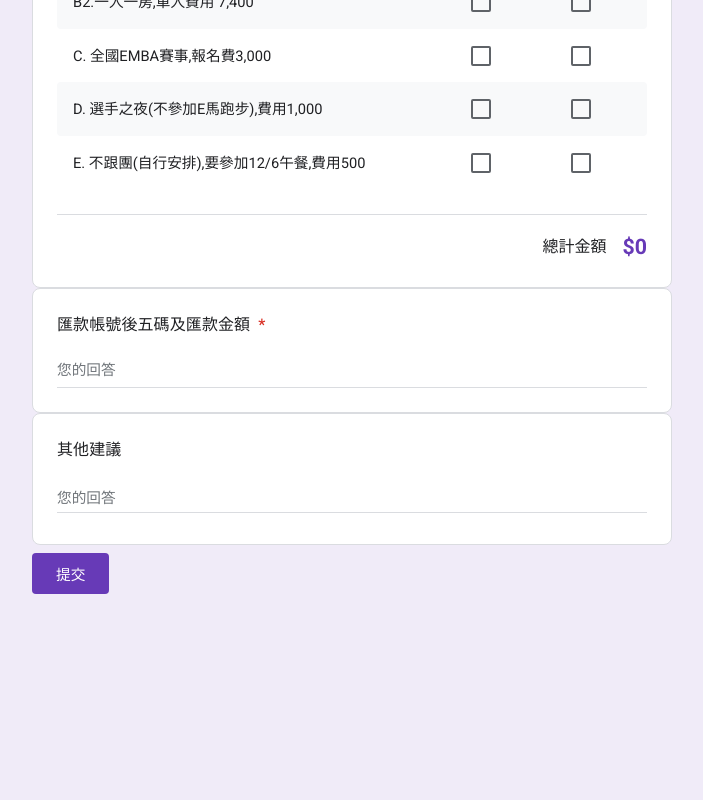
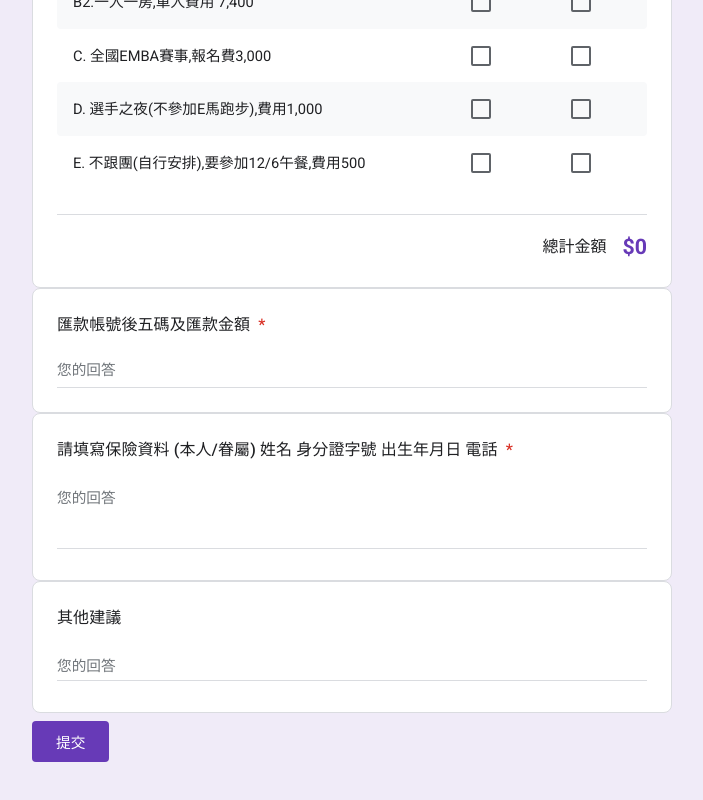
Before and after one commit to auestin/emba-form, a React (Vite) app: page / in a window 1280 px wide. Shown: the part 2308-3108 px from the top of the page, without its empty margins (288-991 px from the left). Before the commit the page ends 2990 px from the top, so only its background shows below. Built offline with nearby package versions, Linux system fonts and the light colour scheme; a web font is replaced by a local one.

Commit message:
Add insurance info field

```diff
--- a/package.json
+++ b/package.json
@@ -21,6 +21,7 @@
     "eslint": "^10.3.0",
     "eslint-plugin-react-hooks": "^7.1.1",
     "eslint-plugin-react-refresh": "^0.5.2",
+    "gh-pages": "^6.3.0",
     "globals": "^17.6.0",
     "vite": "^5.4.11"
   }
--- a/src/App.jsx
+++ b/src/App.jsx
@@ -20,6 +20,7 @@ function App() {
     contactInfo: '',
     accommodationDetails: '',
     bankAccount: '',
+    insuranceInfo: '',
     notes: ''
   })
   const [selectedItems, setSelectedItems] = useState({})
@@ -265,6 +266,13 @@ function App() {
           </div>
 
           <div className="form-card form-group">
+            <label className="question-title">請填寫保險資料 (本人/眷屬)  姓名  身分證字號  出生年月日  電話 <span className="required">*</span></label>
+            <div className="input-wrapper">
+              <textarea name="insuranceInfo" value={formData.insuranceInfo} onChange={handleInputChange} rows="3" required placeholder="您的回答"></textarea>
+            </div>
+          </div>
+
+          <div className="form-card form-group">
             <label className="question-title">其他建議</label>
             <div className="input-wrapper">
               <textarea name="notes" value={formData.notes} onChange={handleInputChange} rows="1" placeholder="您的回答"></textarea>
```
Also changed, not shown: 1 other file (tests, documents, lock files or other folders).
